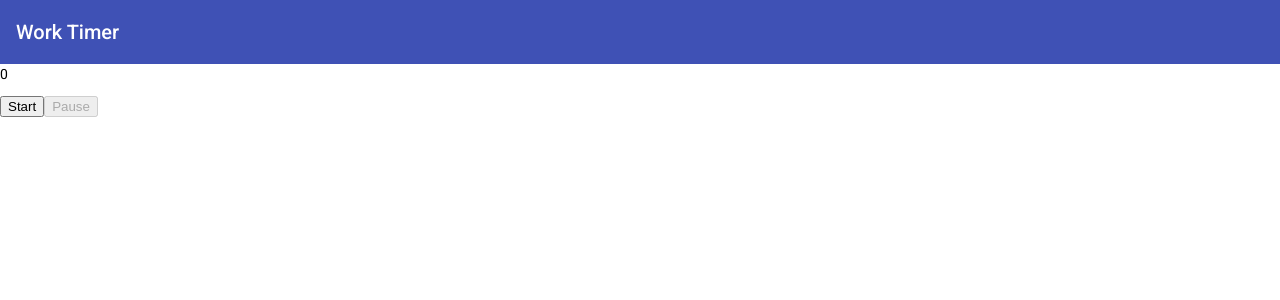
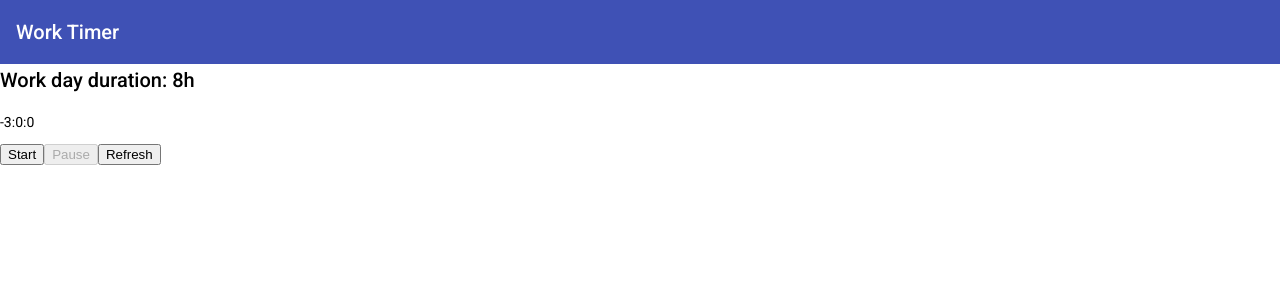
Before and after one commit to Andriy7172/workTimer, an Angular app: page / in a window 1280 px wide. Shown: the top 300 px of the page. Built offline with nearby package versions, Linux system fonts and the light colour scheme.

Commit message:
Custom pipe to display h:m:s time format

```diff
--- a/src/app/app.component.html
+++ b/src/app/app.component.html
@@ -1,5 +1,6 @@
 <mat-toolbar color="primary">Work Timer</mat-toolbar>
-<p>{{ seconds }}</p>
+<h2>Work day duration: {{ workDayDurationInHours }}h</h2>
+<p>{{ seconds | secondsToHour }}</p>
 <button (click)="startTimer()"
         [disabled]="startDisabled">
   Start
@@ -8,3 +9,7 @@
         [disabled]="pauseDisabled">
   Pause
 </button>
+<button (click)="refreshTimer()"
+        [disabled]="startDisabled">
+  Refresh
+</button>
--- a/src/app/app.component.ts
+++ b/src/app/app.component.ts
@@ -1,21 +1,34 @@
-import { Component } from '@angular/core';
+import { Component, OnInit } from '@angular/core';
 import { interval, Subscription } from 'rxjs';
 
 @Component({
   selector: 'app-root',
   templateUrl: './app.component.html',
-  styleUrls: ['./app.component.scss']
+  styleUrls: ['./app.component.scss'],
 })
-export class AppComponent {
+export class AppComponent implements OnInit {
   seconds = 0;
+  hours = '';
   timerSubscription: Subscription;
   startDisabled = false;
   pauseDisabled = true;
+  workDayDurationInHours = 8;
+
+  ngOnInit(): void {
+    Notification.requestPermission();
+  }
 
   startTimer(): void {
     this.startDisabled = !this.startDisabled;
     this.pauseDisabled = !this.pauseDisabled;
-    this.timerSubscription = interval(1000).subscribe(() => this.seconds += 1);
+    this.timerSubscription = interval(1000).subscribe(() => {
+      this.seconds += 1;
+      const hours = this.seconds % 360;
+      const minutes = this.seconds % 60;
+      if (this.seconds === 10) {
+        const not = new Notification('End of the work day');
+      }
+    });
   }
 
   pauseTimer(): void {
@@ -23,4 +36,8 @@ export class AppComponent {
     this.pauseDisabled = !this.pauseDisabled;
     this.timerSubscription.unsubscribe();
   }
+
+  refreshTimer(): void {
+    this.seconds = 0;
+  }
 }
--- a/src/app/app.module.ts
+++ b/src/app/app.module.ts
@@ -5,10 +5,12 @@ import { AppRoutingModule } from './app-routing.module';
 import { AppComponent } from './app.component';
 import { BrowserAnimationsModule } from '@angular/platform-browser/animations';
 import { SharedModule } from './shared/shared.module';
+import { SecondsToHourPipe } from './pipes/seconds-to-hour.pipe';
 
 @NgModule({
   declarations: [
-    AppComponent
+    AppComponent,
+    SecondsToHourPipe
   ],
   imports: [
     BrowserModule,
--- /dev/null
+++ b/src/app/pipes/seconds-to-hour.pipe.ts
@@ -0,0 +1,14 @@
+import { Pipe, PipeTransform } from '@angular/core';
+
+@Pipe({
+  name: 'secondsToHour'
+})
+export class SecondsToHourPipe implements PipeTransform {
+  seconds = 0;
+  // TODO Could use standart date pipe just need to convert seconds to miliseconds
+  transform(value: number, ...args: unknown[]): string {
+    const time = new Date(value * 1000);
+    return `${time.getHours() - 3}:${time.getMinutes()}:${time.getSeconds()}`;
+  }
+
+}
```
